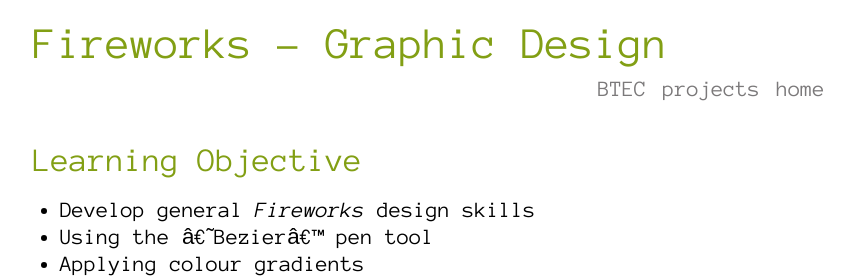
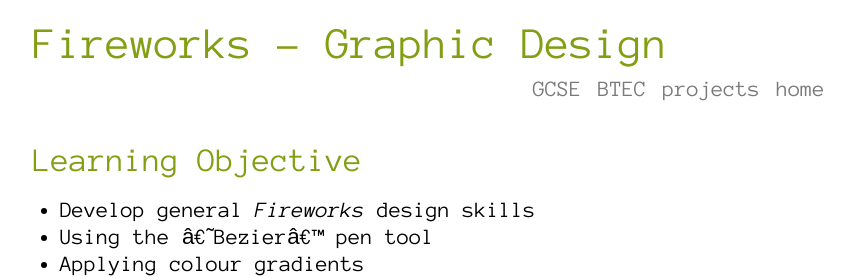
Before and after one commit to MalphasWats/computing.codes, a Jekyll site: the page built from gfxdesign.markdown, in a window 1280 px wide and 900 px high. Shown: the top 278 px of the window, without its empty margins (207-1071 px from the left). Built offline with Jekyll 4.4.1, drawn with Linux system fonts in a browser that asks for light colours.

Commit message:
added gcse link

```diff
--- a/_layouts/simple.html
+++ b/_layouts/simple.html
@@ -10,7 +10,7 @@
         <h1>{{page.title}}</h1>
 
 		<nav>
-		<ul><li><a href="{{site.baseurl}}/">home</a></li><li><a href="{{site.baseurl}}/projects.html">projects</a></li><li><a href="{{site.baseurl}}/BTEC/">BTEC</a></li></ul>
+		<ul><li><a href="{{site.baseurl}}/">home</a></li><li><a href="{{site.baseurl}}/projects.html">projects</a></li><li><a href="{{site.baseurl}}/BTEC/">BTEC</a></li><li><a href="{{site.baseurl}}/GCSE/">GCSE</a></li></ul>
 		</nav>
 
 
```
